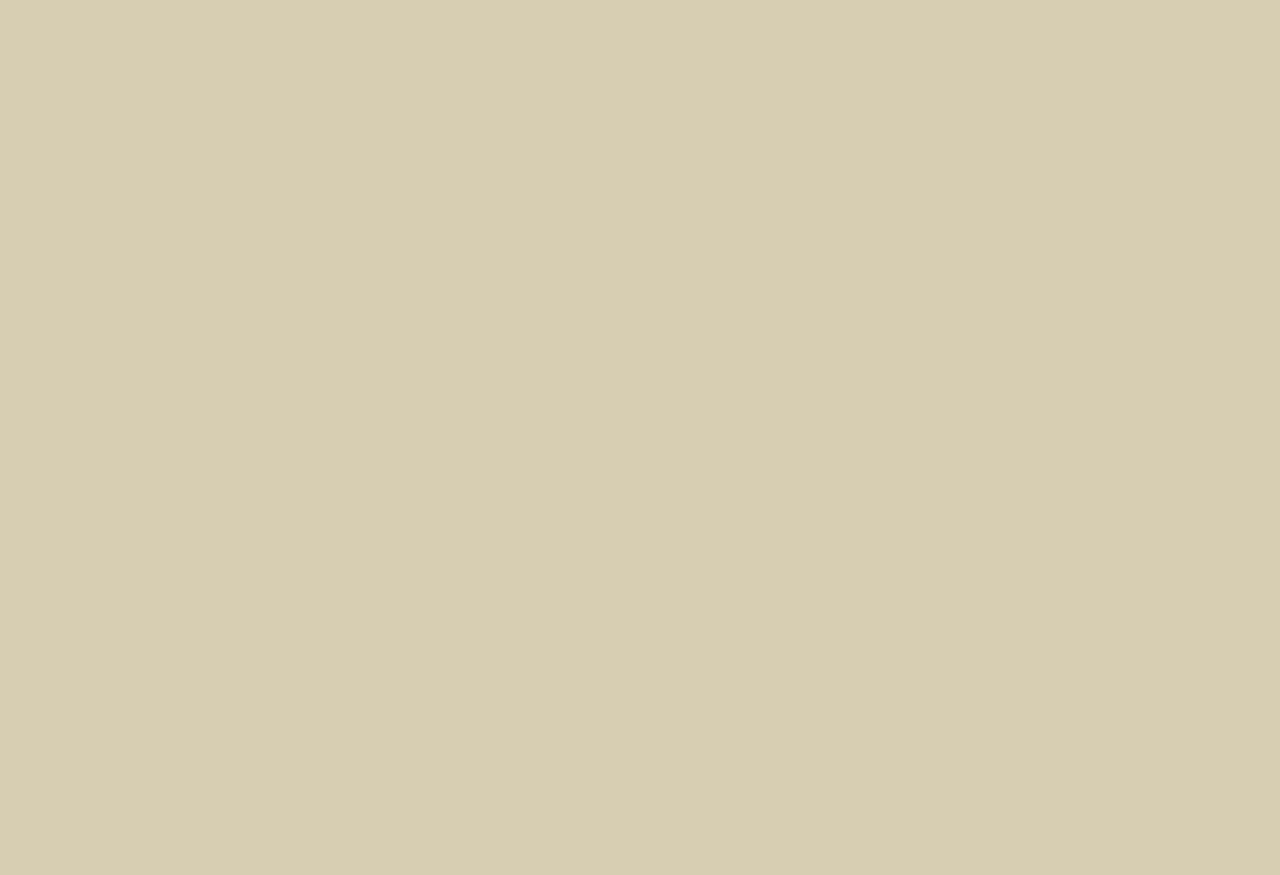
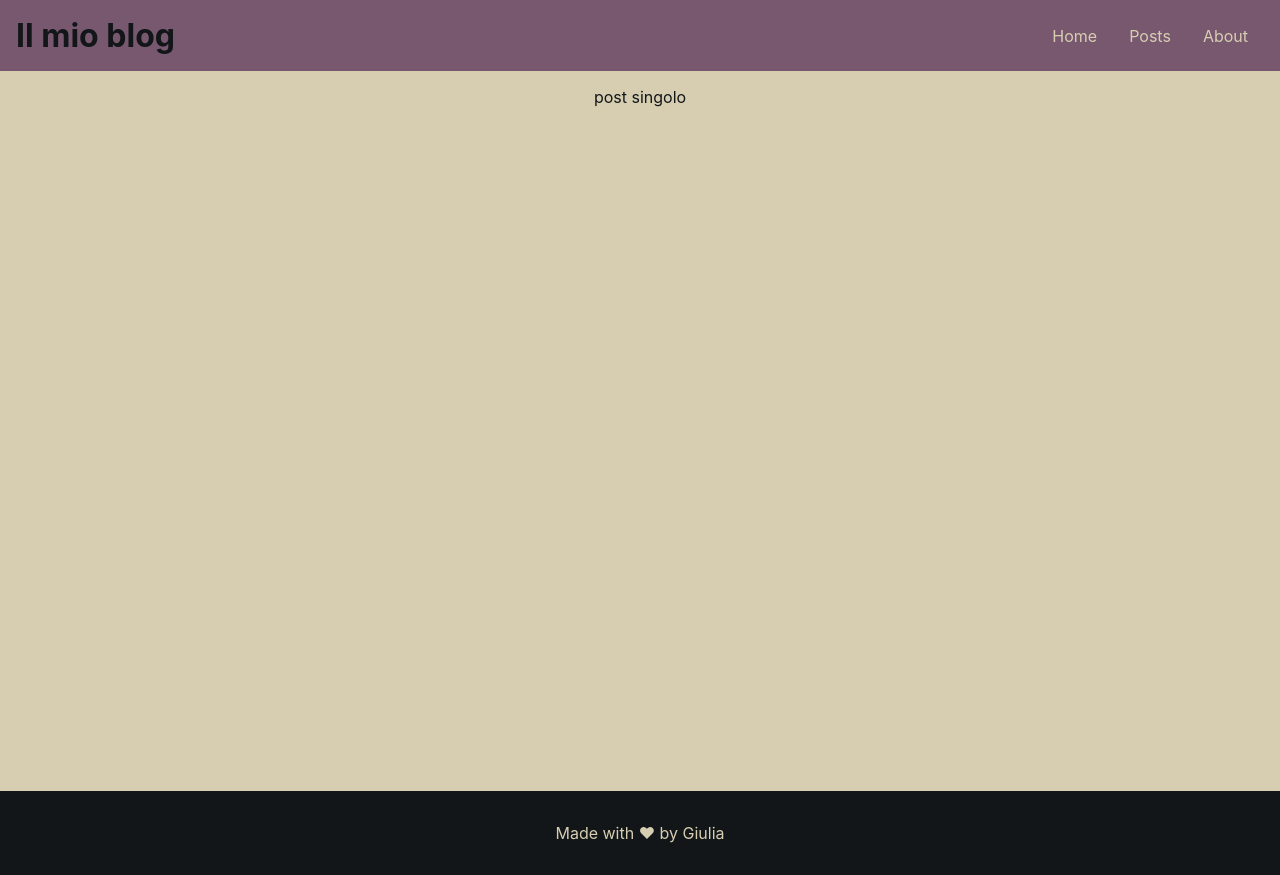
Before and after one commit to Giulia-Ciampelli/react-router, a React (Vite) app: page /posts/1 in a window 1280 px wide. Before the commit this address had no page. Before the commit the page ends 800 px from the top, so only its background shows below. Built offline with nearby package versions, Linux system fonts and the light colour scheme.

Commit message:
docs: add route to SinglePost page

```diff
--- a/src/App.jsx
+++ b/src/App.jsx
@@ -5,6 +5,7 @@ import { BrowserRouter, Route, Routes } from 'react-router-dom';
 import Home from './pages/Home';
 import AboutUs from './pages/AboutUs';
 import Posts from './pages/Posts';
+import SinglePost from './pages/SinglePost';
 
 // layout
 import DefaultLayout from './pages/DefaultLayout';
@@ -22,7 +23,8 @@ function App() {
         <Routes>
           <Route element={<DefaultLayout />}>
             <Route path='/' element={<Home />} />
-            <Route path='/posts' element={< Posts/>} />
+            <Route path='/posts' element={<Posts />} />
+            <Route path='/posts/:slug' element={<SinglePost />}/>
             <Route path='/about' element={<AboutUs />} />
           </Route>
         </Routes>
--- a/src/pages/Posts.jsx
+++ b/src/pages/Posts.jsx
@@ -2,6 +2,7 @@
 import { useState, useEffect } from "react";
 import { FontAwesomeIcon } from '@fortawesome/react-fontawesome';
 import { faTrashCan } from '@fortawesome/free-solid-svg-icons';
+import { Link } from "react-router-dom";
 
 // modulo stile
 import style from '../components/Main.module.css';
@@ -316,9 +317,9 @@ export default function Posts() {
                         <h2>
 
                             {/* prova: aggiungi un modo per accedere allo slug giusto */}
-                            <a href={`http://localhost:3000/posts/${post.slug}`}>
+                            <Link to={`/posts/${post.slug}`}>
                                 {post.title}
-                            </a>
+                            </Link>
                         </h2>
                         <img src={`http://localhost:3000/${post.image}`} alt={post.title} />
                         <p>
--- a/src/pages/SinglePost.jsx
+++ b/src/pages/SinglePost.jsx
@@ -0,0 +1,10 @@
+// stile
+// import style from "../components/Main.modules.css";
+
+export default function SinglePost() {
+    return (
+        <p>
+            post singolo
+        </p>
+    )
+}
```
